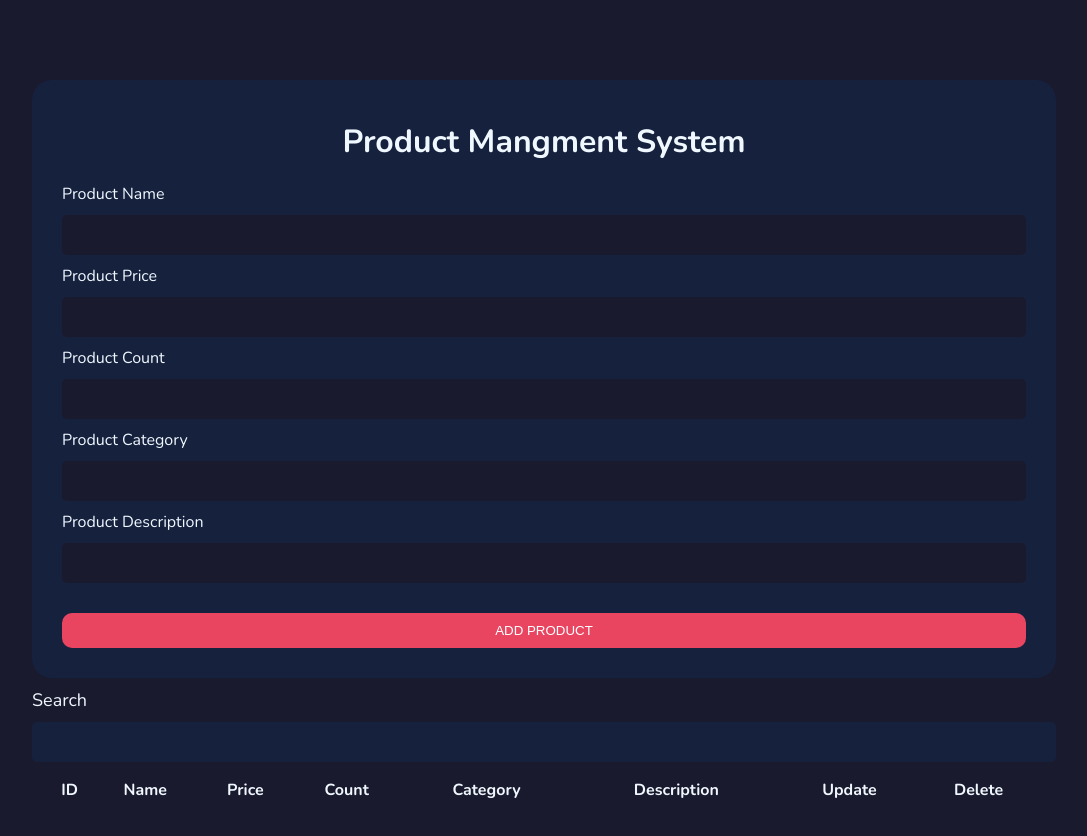
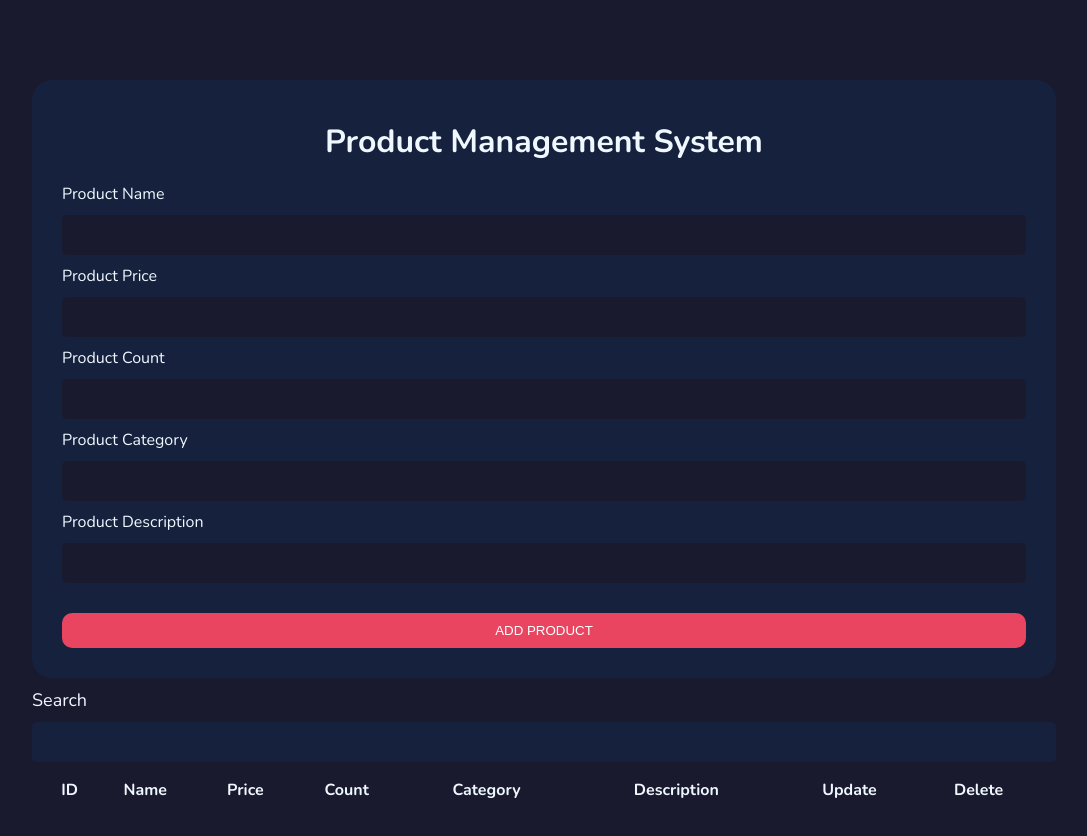
Before and after one commit to abdulrhman-mustafa/Cruds-System, a plain HTML site: page index.html in a window 1280 px wide. Shown: the whole page, without its empty margins (96-1183 px from the left). Drawn offline with nearby package versions, Linux system fonts and the light colour scheme.

Commit message:
Update index.html

```diff
--- a/index.html
+++ b/index.html
@@ -14,7 +14,7 @@
     <div class="crud">
         <div class="in">
             <div class="title">
-                <h1>Product Mangment System</h1>
+                <h1>Product Management System</h1>
             </div>
             <div class="inputs">
                 <label>Product Name</label>
```
